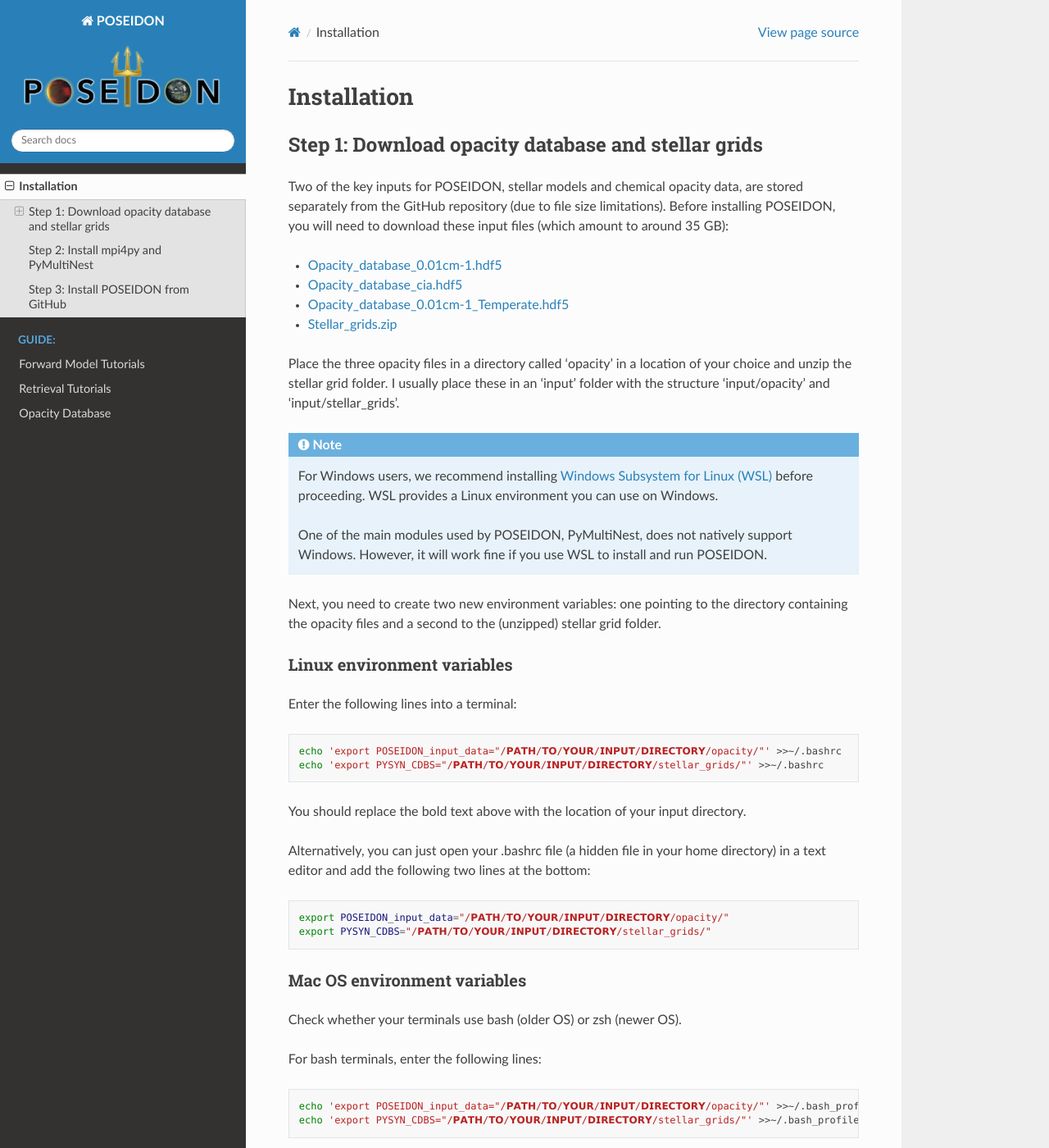
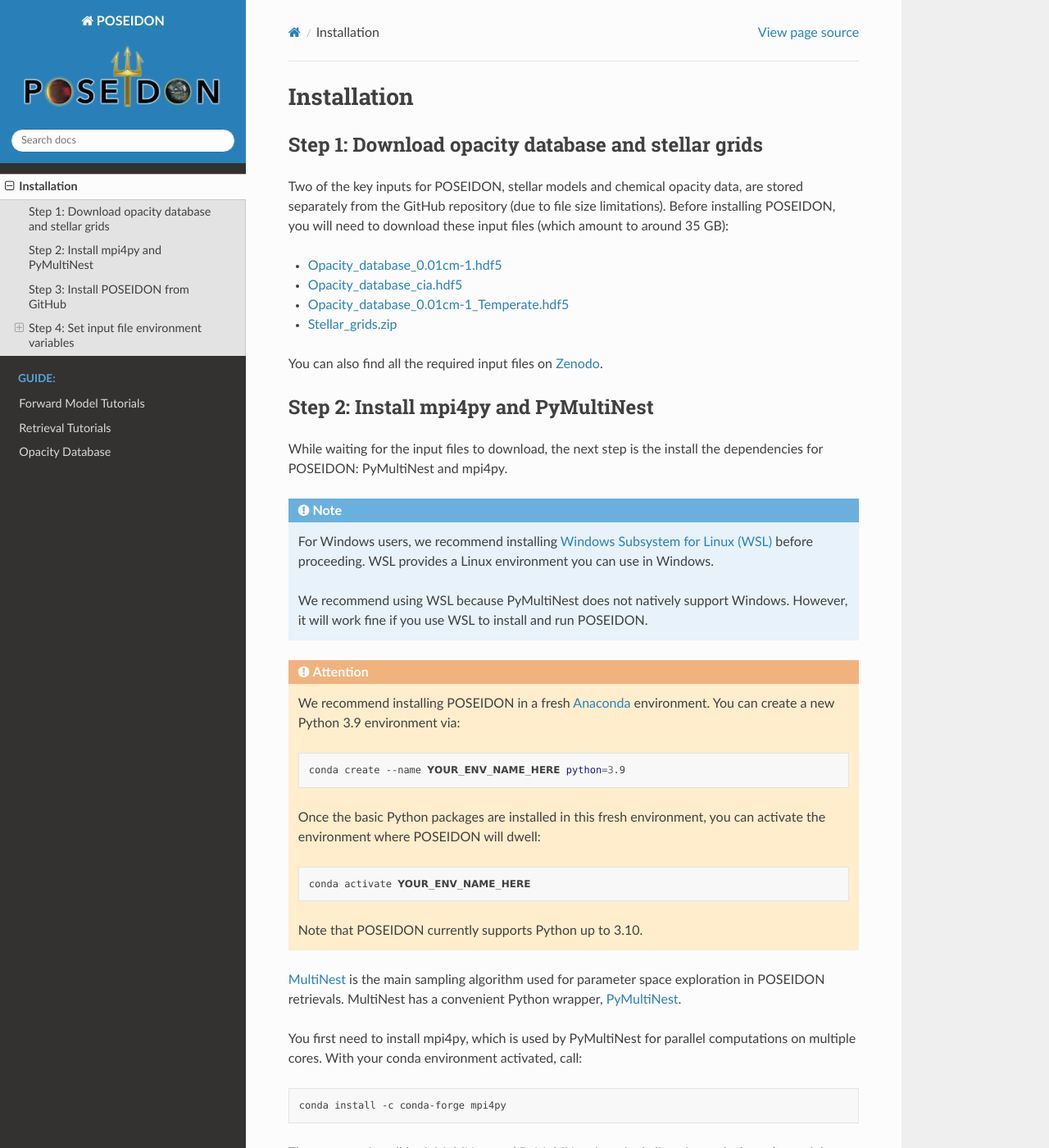
Before and after one commit to MartianColonist/POSEIDON, a Sphinx documentation site: the page built from docs/content/installation.rst, in a window 1280 px wide and 1400 px high. Shown: the whole window at 82% size. Built offline with Sphinx 7.4.7 and the Read the Docs theme 2.0.0, drawn with Linux system fonts in a browser that asks for light colours; pages that are not in the unit, such as notebooks, are missing from menus; some of the changed text lies outside the part shown.

Commit message:
Improved installation instructions format

```diff
--- a/docs/content/installation.rst
+++ b/docs/content/installation.rst
@@ -14,81 +14,48 @@
 * `Opacity_database_0.01cm-1_Temperate.hdf5 <https://drive.google.com/file/d/1hYLTzIy7cVicqGU8LHmLnq-3WQuyKISX/view?usp=sharing>`_
 * `Stellar_grids.zip <https://drive.google.com/file/d/1xZzbVserwHZx0jmmhhEeQzk5RnxjFf2C/view?usp=sharing>`_
 
-Place the three opacity files in a directory called 'opacity' in a location of
-your choice and unzip the stellar grid folder. I usually place these in an
-'input' folder with the structure 'input/opacity' and 'input/stellar_grids'.
-
-.. note::
-   For Windows users, we recommend installing `Windows Subsystem for Linux (WSL)
-   <https://docs.microsoft.com/en-us/windows/wsl/about>`_
-   before proceeding. WSL provides a Linux environment you can use on Windows.
-
-   One of the main modules used by POSEIDON, PyMultiNest, does not natively
-   support Windows. However, it will work fine if you use WSL to install and
-   run POSEIDON.
-
-Next, you need to create two new environment variables: one pointing to the
-directory containing the opacity files and a second to the (unzipped) stellar
-grid folder.
-
-Linux environment variables
----------------------------
-
-Enter the following lines into a terminal:
-
-.. code-block:: bash
-
-   echo 'export POSEIDON_input_data="/𝗣𝗔𝗧𝗛/𝗧𝗢/𝗬𝗢𝗨𝗥/𝗜𝗡𝗣𝗨𝗧/𝗗𝗜𝗥𝗘𝗖𝗧𝗢𝗥𝗬/opacity/"' >>~/.bashrc
-   echo 'export PYSYN_CDBS="/𝗣𝗔𝗧𝗛/𝗧𝗢/𝗬𝗢𝗨𝗥/𝗜𝗡𝗣𝗨𝗧/𝗗𝗜𝗥𝗘𝗖𝗧𝗢𝗥𝗬/stellar_grids/"' >>~/.bashrc
-
-You should replace the bold text above with the location of your input directory.
-
-Alternatively, you can just open your .bashrc file (a hidden file in your home
-directory) in a text editor and add the following two lines at the bottom:
-
-.. code-block:: bash
-
-   export POSEIDON_input_data="/𝗣𝗔𝗧𝗛/𝗧𝗢/𝗬𝗢𝗨𝗥/𝗜𝗡𝗣𝗨𝗧/𝗗𝗜𝗥𝗘𝗖𝗧𝗢𝗥𝗬/opacity/"
-   export PYSYN_CDBS="/𝗣𝗔𝗧𝗛/𝗧𝗢/𝗬𝗢𝗨𝗥/𝗜𝗡𝗣𝗨𝗧/𝗗𝗜𝗥𝗘𝗖𝗧𝗢𝗥𝗬/stellar_grids/"
-
-Mac OS environment variables
-----------------------------
-
-Check whether your terminals use bash (older OS) or zsh (newer OS).
-
-For bash terminals, enter the following lines:
-
-.. code-block:: bash
-
-   echo 'export POSEIDON_input_data="/𝗣𝗔𝗧𝗛/𝗧𝗢/𝗬𝗢𝗨𝗥/𝗜𝗡𝗣𝗨𝗧/𝗗𝗜𝗥𝗘𝗖𝗧𝗢𝗥𝗬/opacity/"' >>~/.bash_profile
-   echo 'export PYSYN_CDBS="/𝗣𝗔𝗧𝗛/𝗧𝗢/𝗬𝗢𝗨𝗥/𝗜𝗡𝗣𝗨𝗧/𝗗𝗜𝗥𝗘𝗖𝗧𝗢𝗥𝗬/stellar_grids/"' >>~/.bash_profile
-
-For zsh terminals, instead enter the following lines:
-
-.. code-block:: bash
-
-   echo export POSEIDON_input_data="/𝗣𝗔𝗧𝗛/𝗧𝗢/𝗬𝗢𝗨𝗥/𝗜𝗡𝗣𝗨𝗧/𝗗𝗜𝗥𝗘𝗖𝗧𝗢𝗥𝗬/opacity/" >>~/.zshrc
-   echo export PYSYN_CDBS="/𝗣𝗔𝗧𝗛/𝗧𝗢/𝗬𝗢𝗨𝗥/𝗜𝗡𝗣𝗨𝗧/𝗗𝗜𝗥𝗘𝗖𝗧𝗢𝗥𝗬/stellar_grids/" >>~/.zshrc
-
-Now POSEIDON will know where to find the opacity database and stellar models.
+You can also find all the required input files on `Zenodo
+<https://zenodo.org/record/7500292#.Y7YLwdLMJhE>`_.
 
 
 Step 2: Install mpi4py and PyMultiNest
 ______________________________________
 
+While waiting for the input files to download, the next step is the install
+the dependencies for POSEIDON: PyMultiNest and mpi4py.
+
+.. note::
+   For Windows users, we recommend installing `Windows Subsystem for Linux (WSL)
+   <https://docs.microsoft.com/en-us/windows/wsl/about>`_ before proceeding.
+   WSL provides a Linux environment you can use in Windows.
+
+   We recommend using WSL because PyMultiNest does not natively support Windows.
+   However, it will work fine if you use WSL to install and run POSEIDON.
+
 .. attention::
-   We recommend installing POSEIDON in a fresh Anaconda environment. You can
-   create a new Python 3.9 environment via :
+   We recommend installing POSEIDON in a fresh `Anaconda <https://www.anaconda.com/>`_
+   environment. You can create a new Python 3.9 environment via:
 
    .. code-block:: bash
 
     conda create --name 𝗬𝗢𝗨𝗥_𝗘𝗡𝗩_𝗡𝗔𝗠𝗘_𝗛𝗘𝗥𝗘 python=3.9
 
-MultiNest is the main sampling algorithm used for parameter space exploration
-in POSEIDON retrievals. MultiNest has a convenient Python wrapper, PyMultiNest.
+   Once the basic Python packages are installed in this fresh environment, you
+   can activate the environment where POSEIDON will dwell:
+
+   .. code-block:: bash
+
+    conda activate 𝗬𝗢𝗨𝗥_𝗘𝗡𝗩_𝗡𝗔𝗠𝗘_𝗛𝗘𝗥𝗘
+
+   Note that POSEIDON currently supports Python up to 3.10.
+
+`MultiNest <https://academic.oup.com/mnras/article/398/4/1601/981502>`_ is the
+main sampling algorithm used for parameter space exploration in POSEIDON retrievals.
+MultiNest has a convenient Python wrapper, `PyMultiNest
+<https://johannesbuchner.github.io/PyMultiNest/>`_.
 
 You first need to install mpi4py, which is used by PyMultiNest for parallel
-computations on multiple cores.
+computations on multiple cores. With your conda environment activated, call:
 
 .. code-block:: bash
 
@@ -106,19 +73,92 @@
 Step 3: Install POSEIDON from GitHub
 ____________________________________
 
-Now all that is left is to obtain POSEIDON from GitHub and install the module.
-You can download `POSEIDON from GitHub <https://github.com/MartianColonist/POSEIDON>`_
+Now you are ready to download and install POSEIDON. You can download
+`POSEIDON from GitHub <https://github.com/MartianColonist/POSEIDON>`_
 or clone the repository:
 
 .. code-block:: bash
 
    git clone https://github.com/MartianColonist/POSEIDON.git
 
-Then navigate into the 'POSEIDON_dev' directory and install the package via:
+Then navigate into the top-level :code:`POSEIDON` directory and install the
+package via:
 
 .. code-block:: bash
 
-   pip install .
+   cd POSEIDON
+   pip install -e .
+
+
+Step 4: Set input file environment variables
+____________________________________________
+
+By this point, the input files should have finished downloading. Let's make
+an input directory to hold the files:
+
+.. code-block:: bash
+
+   mkdir -p inputs/opacity
+
+Place the three opacity files you downloaded into this :code:`inputs/opacity`
+directory.
+
+Next, place :code:`stellar_grids.zip` inside the :code:`inputs` directory and
+unzip it:
+
+.. code-block:: bash
+
+   unzip inputs/stellar_grids.zip -d inputs
+
+You should now have an :code:`inputs` folder with two subdirectories: :code:`inputs/opacity`
+and :code:`inputs/stellar_grids`
+
+Now all that is left to do it to create environment variables telling POSEIDON
+where to find these input files.
+
+Linux environment variables
+---------------------------
+
+If you are using Linux, enter the following lines into a terminal:
+
+.. code-block:: bash
+
+   echo 'export POSEIDON_input_data="/𝗣𝗔𝗧𝗛/𝗧𝗢/𝗬𝗢𝗨𝗥/𝗣𝗢𝗦𝗘𝗜𝗗𝗢𝗡/𝗗𝗜𝗥𝗘𝗖𝗧𝗢𝗥𝗬/inputs/opacity/"' >>~/.bashrc
+   echo 'export PYSYN_CDBS="/𝗣𝗔𝗧𝗛/𝗧𝗢/𝗬𝗢𝗨𝗥/𝗣𝗢𝗦𝗘𝗜𝗗𝗢𝗡/𝗗𝗜𝗥𝗘𝗖𝗧𝗢𝗥𝗬/inputs/stellar_grids/"' >>~/.bashrc
+
+You should replace the bold text above with the location of your POSEIDON directory.
+
+Alternatively, you can just open your .bashrc file (a hidden file in your home
+directory) with a text editor and add the following two lines at the bottom:
+
+.. code-block:: bash
+
+   export POSEIDON_input_data="/𝗣𝗔𝗧𝗛/𝗧𝗢/𝗬𝗢𝗨𝗥/𝗣𝗢𝗦𝗘𝗜𝗗𝗢𝗡/𝗗𝗜𝗥𝗘𝗖𝗧𝗢𝗥𝗬/inputs/opacity/"
+   export PYSYN_CDBS="/𝗣𝗔𝗧𝗛/𝗧𝗢/𝗬𝗢𝗨𝗥/𝗣𝗢𝗦𝗘𝗜𝗗𝗢𝗡/𝗗𝗜𝗥𝗘𝗖𝗧𝗢𝗥𝗬/inputs/stellar_grids/"
+
+Mac OS environment variables
+----------------------------
+
+Setting environment variables on macOS differs depending on your OS version
+(thanks to Apple's infinite wisdom).
+
+If you are using macOS >= 10.15 your default terminal will be zsh, for which
+you can set the environment variables like so:
+
+.. code-block:: bash
+
+   echo export POSEIDON_input_data="/𝗣𝗔𝗧𝗛/𝗧𝗢/𝗬𝗢𝗨𝗥/𝗣𝗢𝗦𝗘𝗜𝗗𝗢𝗡/𝗗𝗜𝗥𝗘𝗖𝗧𝗢𝗥𝗬/inputs/opacity/" >>~/.zshrc
+   echo export PYSYN_CDBS="/𝗣𝗔𝗧𝗛/𝗧𝗢/𝗬𝗢𝗨𝗥/𝗣𝗢𝗦𝗘𝗜𝗗𝗢𝗡/𝗗𝗜𝗥𝗘𝗖𝗧𝗢𝗥𝗬/inputs/stellar_grids/" >>~/.zshrc
+
+Alternatively, for earlier macOS versions, the default terminal is bash:
+
+.. code-block:: bash
+
+   echo 'export POSEIDON_input_data="/𝗣𝗔𝗧𝗛/𝗧𝗢/𝗬𝗢𝗨𝗥/𝗣𝗢𝗦𝗘𝗜𝗗𝗢𝗡/𝗗𝗜𝗥𝗘𝗖𝗧𝗢𝗥𝗬/inputs/opacity/"' >>~/.bash_profile
+   echo 'export PYSYN_CDBS="/𝗣𝗔𝗧𝗛/𝗧𝗢/𝗬𝗢𝗨𝗥/𝗣𝗢𝗦𝗘𝗜𝗗𝗢𝗡/𝗗𝗜𝗥𝗘𝗖𝗧𝗢𝗥𝗬/inputs/stellar_grids/"' >>~/.bash_profile
+
+
+Now POSEIDON will know where to find the opacity database and stellar models.
 
 And that, splendidly, is all there is to it. Onwards to the tutorials!
 
```
